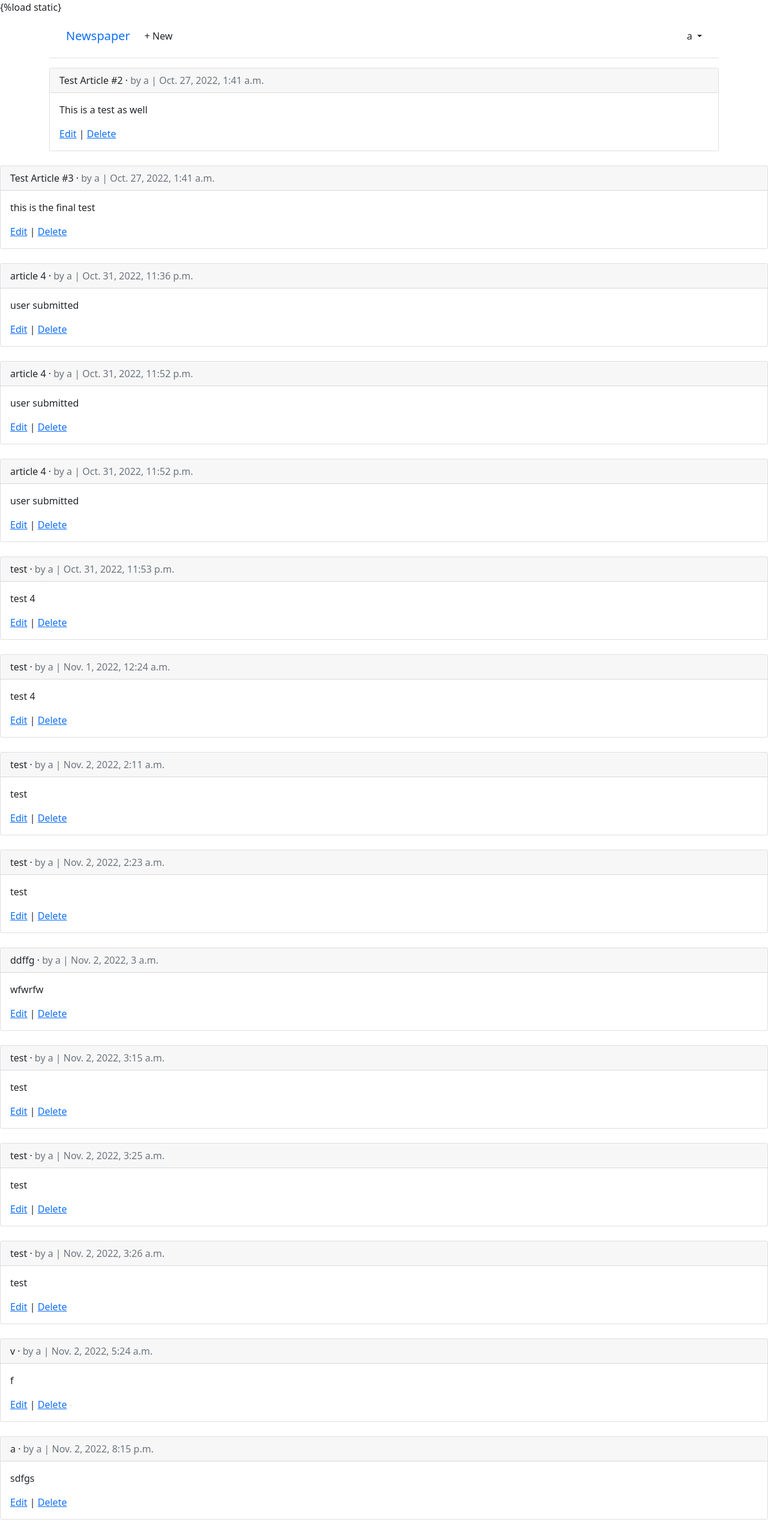
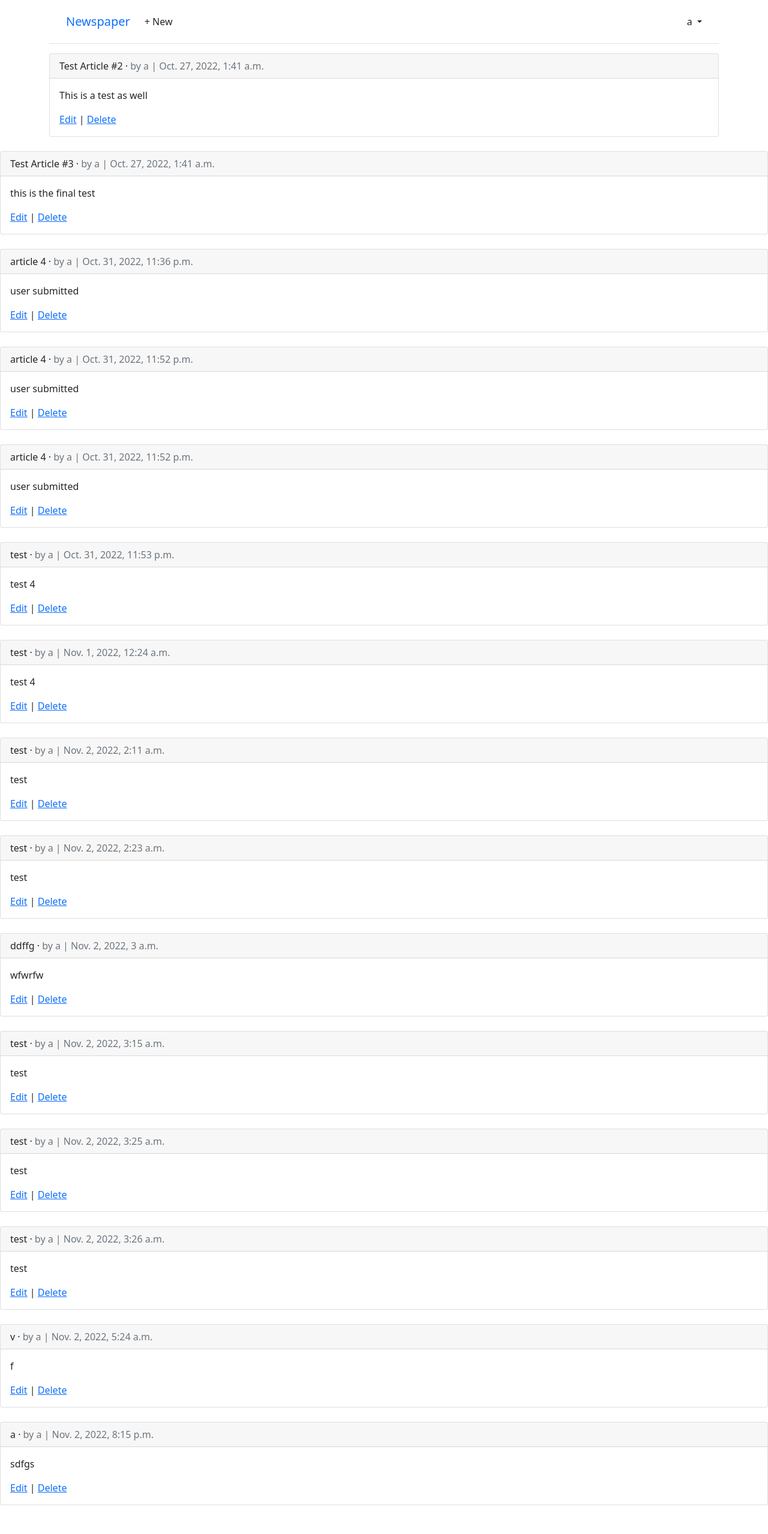
Before and after one commit to AndrewDemaree/news, a Django app: page /articles/ in a window 1280 px wide. Shown: the whole page at 60% size. After the commit the page ends 2510 px from the top, so only its background shows below. Run offline with Django 4.2, Linux system fonts and the light colour scheme; a user stored in the database is signed in; data comes from the database, SQL or seed files in the repository; data that the repository does not hold is empty; parts of the project's set-up code (start-up, migrations or seed data) failed here and were passed over.

Commit message:
change to load static

```diff
--- a/templates/article_list.html
+++ b/templates/article_list.html
@@ -24,7 +24,8 @@
     </span>
     {{ comment }}
 </p>
-{% endfor %} </div>
+{% endfor %}
+</div>
 </div>
 <br />
 {% endfor %}
--- a/templates/base.html
+++ b/templates/base.html
@@ -1,5 +1,5 @@
 <!-- templates/base.html -->
-{%load static}
+{% load static %}
 <!DOCTYPE html>
 <html>
 
```
